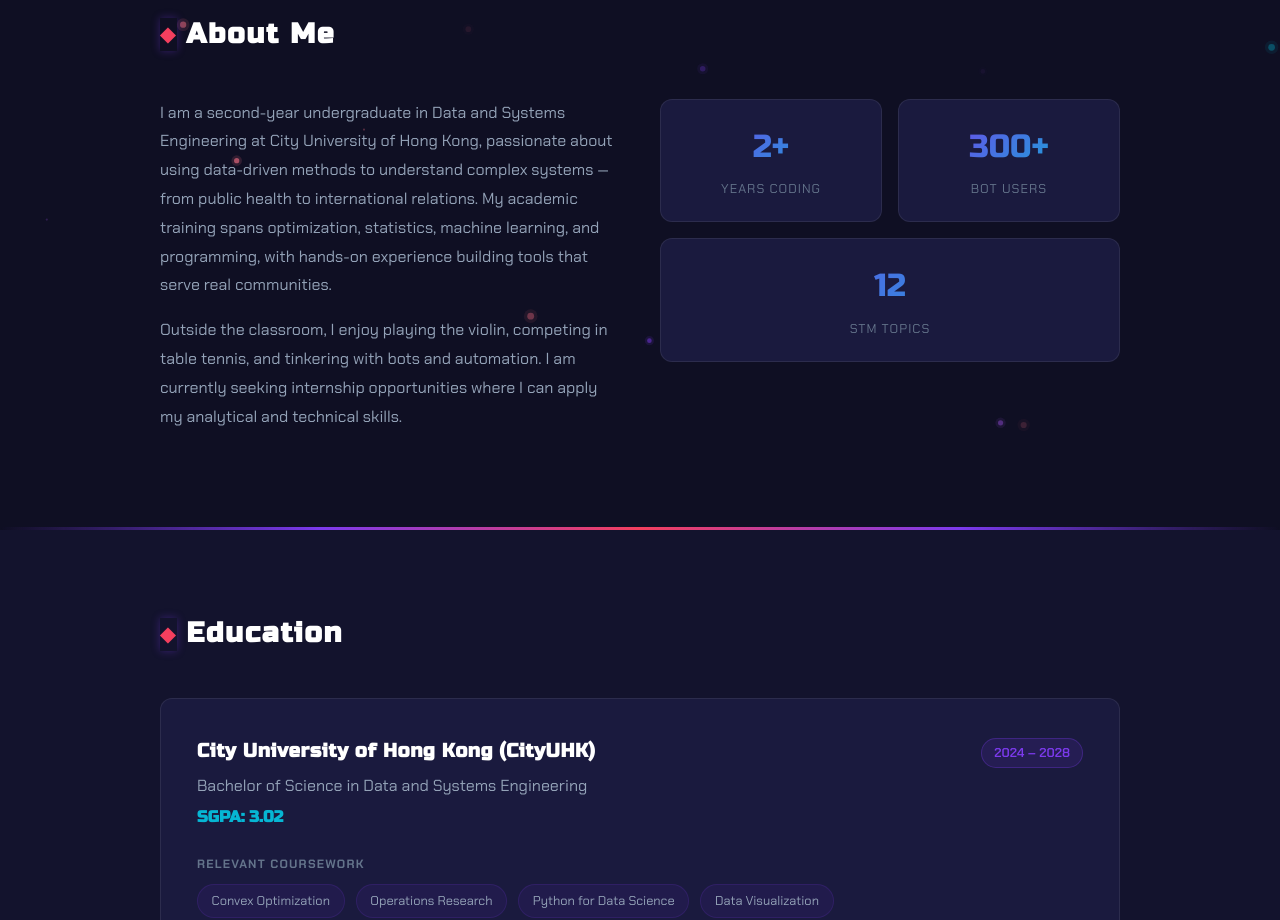
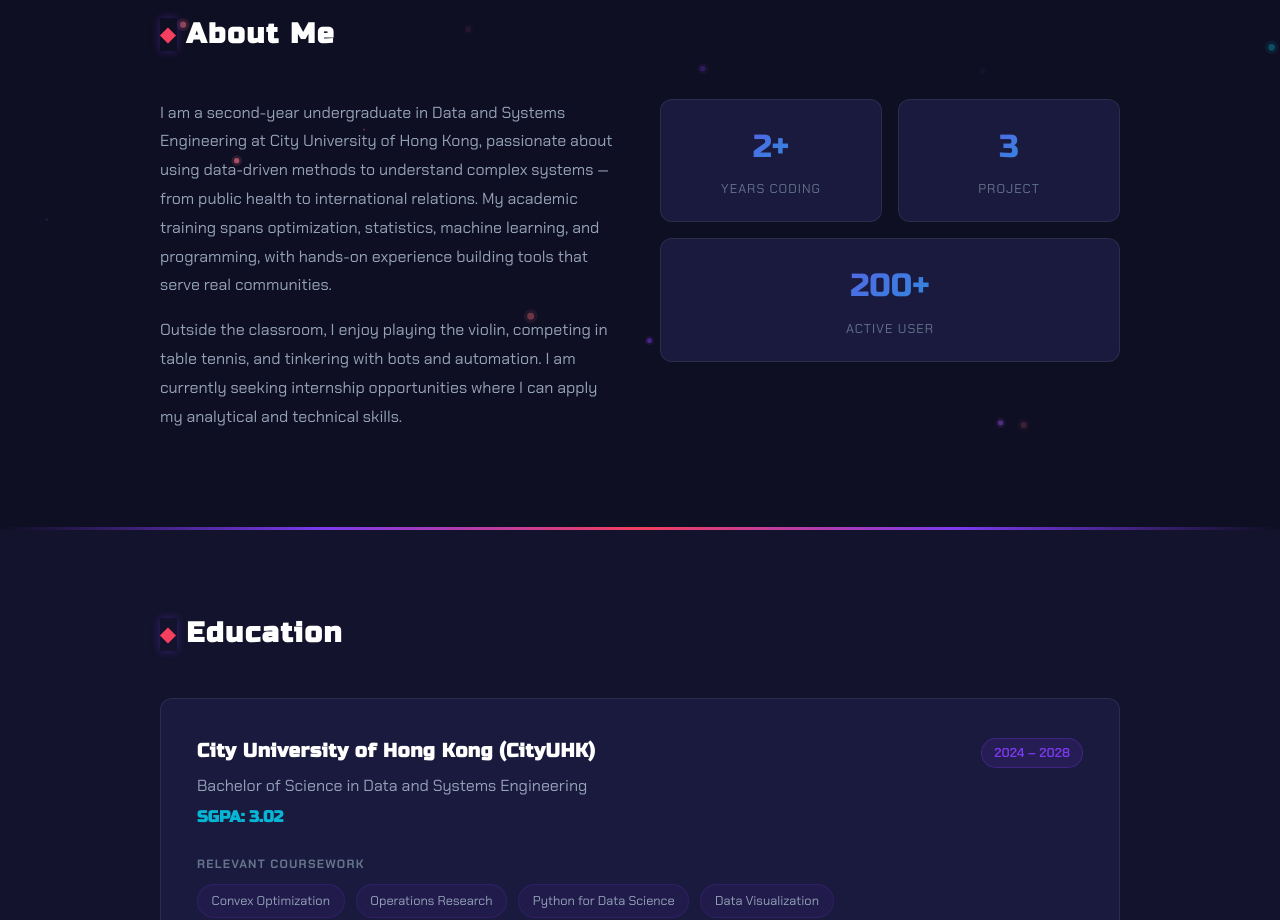
Before and after one commit to DavidCui23333/DavidCui23333.github.io, a plain HTML site: page index.html in a window 1280 px wide. Shown: the part 872-1792 px from the top of the page. Drawn offline with Linux system fonts and the light colour scheme.

Commit message:
Update statistics in index.html

```diff
--- a/index.html
+++ b/index.html
@@ -76,12 +76,12 @@
             <span class="stat-label">Years Coding</span>
           </div>
           <div class="stat-card">
-            <span class="stat-number">300+</span>
-            <span class="stat-label">Bot Users</span>
+            <span class="stat-number">3</span>
+            <span class="stat-label">PROJECT</span>
           </div>
           <div class="stat-card">
-            <span class="stat-number">12</span>
-            <span class="stat-label">STM Topics</span>
+            <span class="stat-number">200+</span>
+            <span class="stat-label">ACTIVE USER</span>
           </div>
         </div>
       </div>
```
